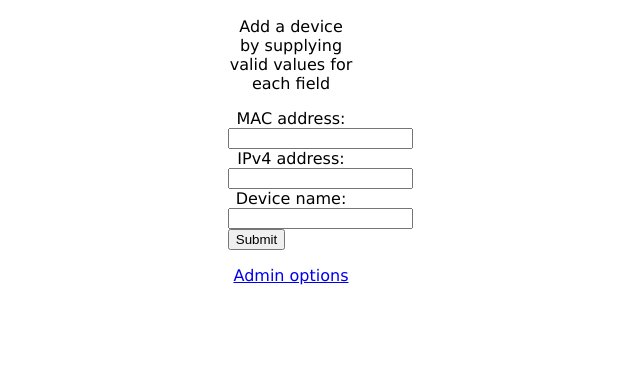
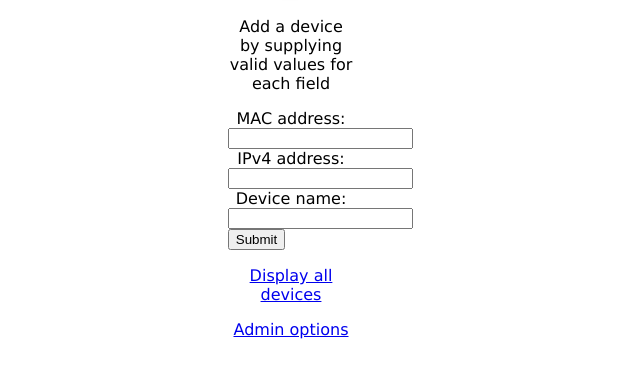
Before and after one commit to IsabelleLenertz/UCBerkeley_InHome, a Django app: page /create_device/ in a window 1280 px wide. Shown: the part 291-669 px from the top of the page, without its empty margins (349-989 px from the left). Run offline with Django 4.2, Linux system fonts and the light colour scheme.

Commit message:
sorted policy displays

```diff
--- a/INHOME/awesome_website/device_interface/templates/create_device.html
+++ b/INHOME/awesome_website/device_interface/templates/create_device.html
@@ -21,6 +21,9 @@
             <input type="submit" value="Submit">
             </form>
             <p>         {{ message }}  </p>
+            <p> </p>
+            <a href="{% url 'display_devices' %}">Display all devices</a>
+            <p> </p>
             <a href="{% url 'dev_dashboard' %}">Admin options</a>
         </div>
 
--- a/INHOME/awesome_website/device_interface/templates/dev_dashboard.html
+++ b/INHOME/awesome_website/device_interface/templates/dev_dashboard.html
@@ -19,7 +19,7 @@
 	<p> </p>
     <a href="{% url 'create_policy' %}">Create a new device policy</a>
     <p> </p>
-    <a href="{% url 'display_dev_policy' %}">Display a device policy</a>
+    <a href="{% url 'display_dev_policy' %}">Display a device's policy</a>
     <p> </p>
     <a href="{% url 'display_policies' %}">Display all device policies</a>
 
--- a/INHOME/awesome_website/device_interface/templates/display_dev_policy.html
+++ b/INHOME/awesome_website/device_interface/templates/display_dev_policy.html
@@ -17,7 +17,7 @@
 <html>
     <body>
         <div class="center" style="text-align:center;font-family:verdana;font-size:100%;">
-        <p>Display device policy by supplying a valid device name</p>
+        <p>Display device's policy by supplying a valid device name</p>
         <p> </p>
         <form action="/display_dev_policy/" method="POST">
             {% csrf_token %}
```
